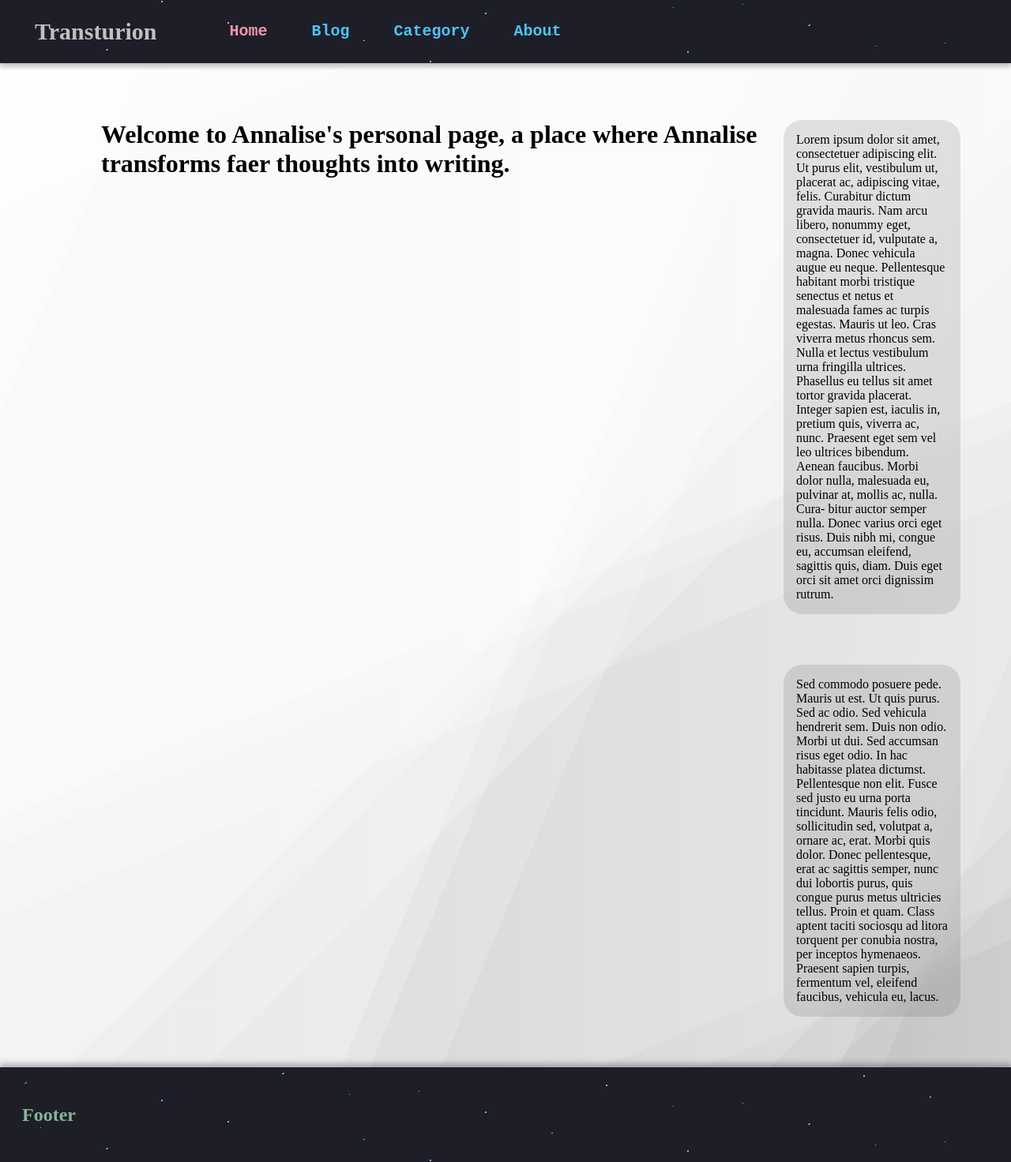
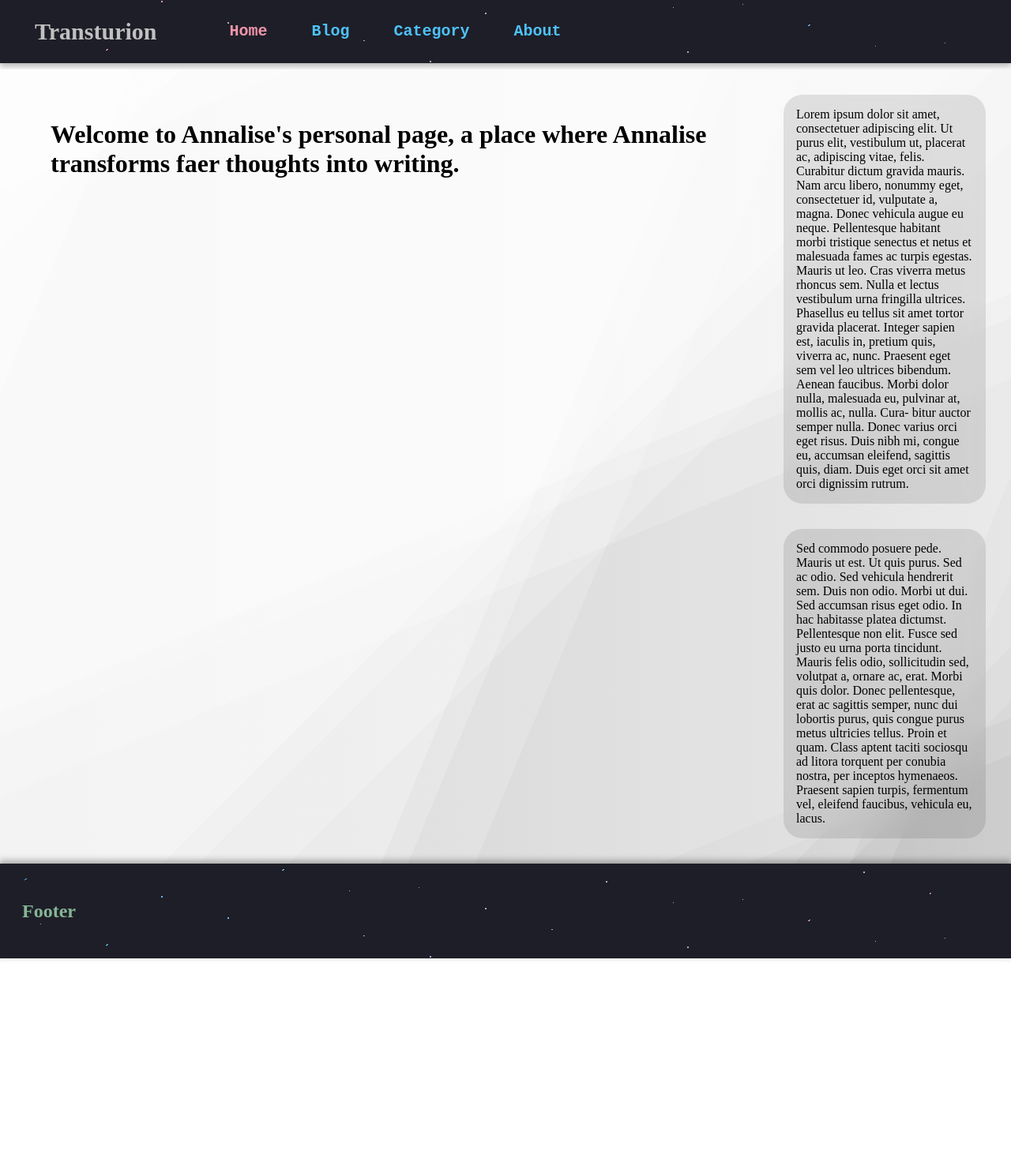
Before and after one commit to transturion/transturion.com, a Jekyll site: the page built from index.html, in a window 1280 px wide. Shown: the whole page at 79% size. Built offline with Jekyll 4.4.1, drawn with Linux system fonts in a browser that asks for light colours; after the commit the page ends 1214 px from its top, so only the background shows below that.

Commit message:
Minor changes to the margins of the two-column layout.

```diff
--- a/_sass/content.scss
+++ b/_sass/content.scss
@@ -38,16 +38,11 @@ body {
 
 /* content */
 .content {
-    margin-left: 8rem;
-    margin-top: 4rem;
-    margin-bottom: 4rem;
+    margin: 4rem;
 }
 
 .card {
-    margin-left: 2rem;
-    margin-right: 4rem;
-    margin-top: 4rem;
-    margin-bottom: 4rem;
+    margin: 2rem;
     backdrop-filter: blur(12px);
     background-color: rgba(black, .1) !important;
     padding: 1rem;
```
